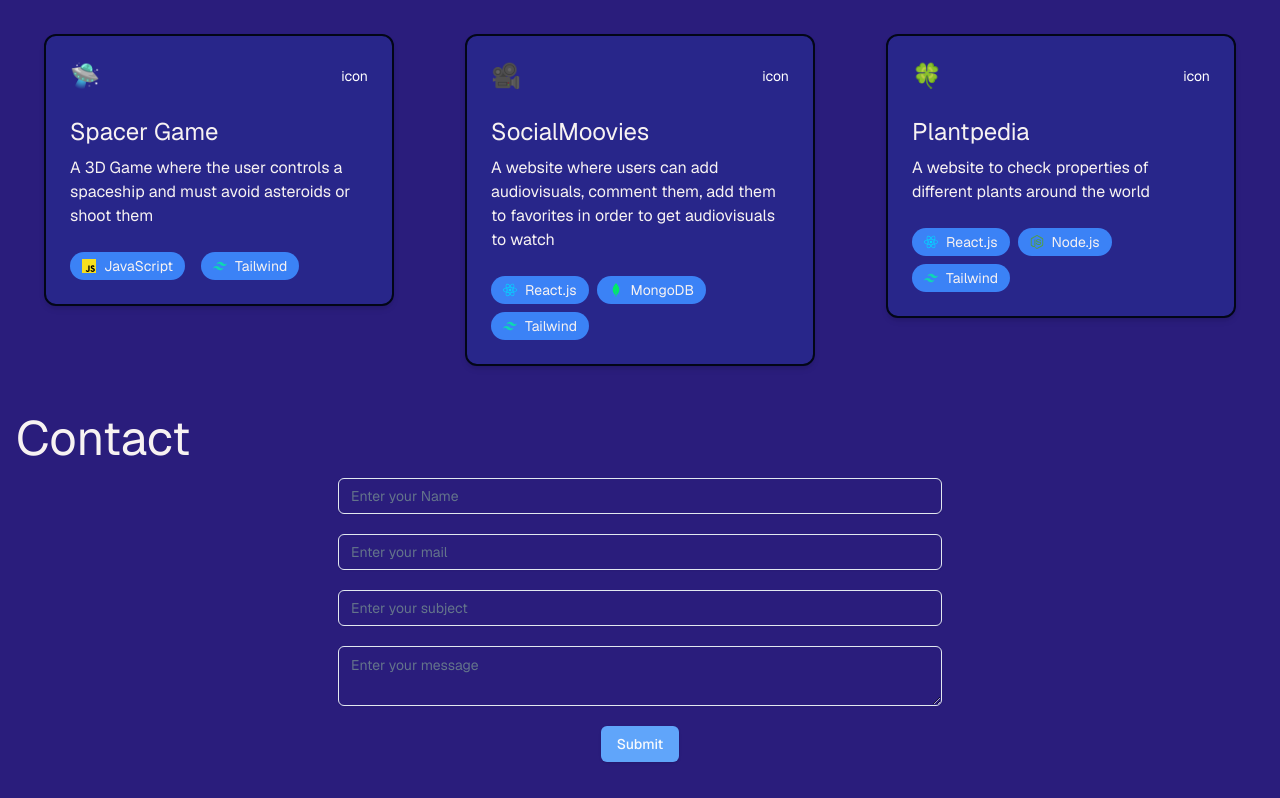
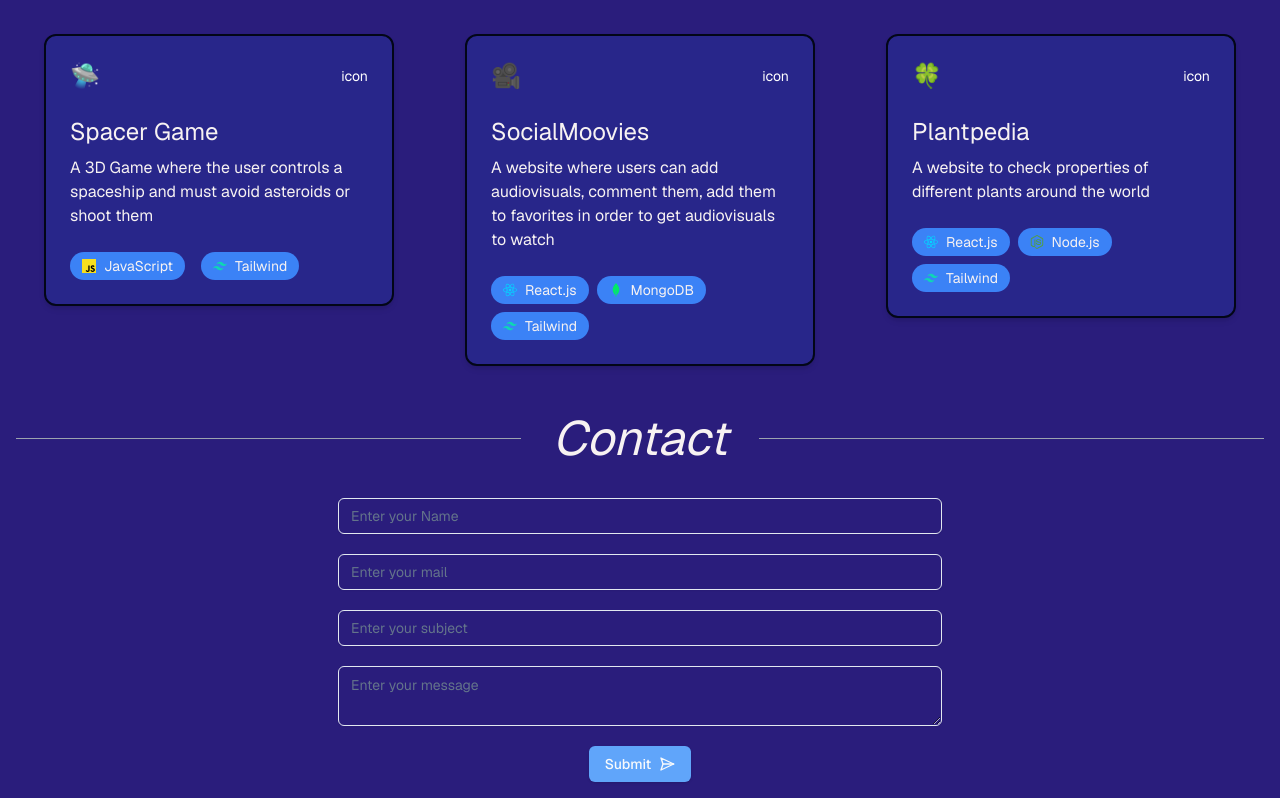
Before and after one commit to Joff317/Portfolio, a Next.js app: page / in a window 1280 px wide. Shown: the part 1028-1826 px from the top of the page. Built offline with nearby package versions, Linux system fonts and the light colour scheme; a web font is replaced by a local one.

Commit message:
contact design almost done & fix env variable issues

```diff
--- a/components/Contact.tsx
+++ b/components/Contact.tsx
@@ -5,6 +5,7 @@ import { Textarea } from "./ui/textarea";
 import { useRef, useState } from "react";
 import emailjs from "@emailjs/browser";
 import { Button } from "./ui/button";
+import { SendIcon } from "./icons/Send";
 
 export default function Contact() {
   const form = useRef<HTMLFormElement>(null);
@@ -16,11 +17,11 @@ export default function Contact() {
     if (form.current) {
       emailjs
         .sendForm(
-          `${process.env.SERVICE_ID_KEY}`,
-          `${process.env.TEMPLATE_ID_KEY}`,
+          process.env.NEXT_PUBLIC_SERVICE_ID_KEY as string,
+          process.env.NEXT_PUBLIC_TEMPLATE_ID_KEY as string,
           form.current,
           {
-            publicKey: `${process.env.PUBLIC_ID_KEY}`,
+            publicKey: process.env.NEXT_PUBLIC_ID_KEY as string,
           }
         )
         .then(
@@ -41,12 +42,16 @@ export default function Contact() {
 
   return (
     <PageContainer>
-      <p className="text-5xl">Contact</p>
+      <div className="flex flex-row items-center">
+        <div className="flex-grow border-t border-gray-400"></div>
+        <p className="text-5xl mx-8 italic">Contact</p>
+        <div className="flex-grow border-t border-gray-400"></div>
+      </div>
 
       <form
         ref={form}
         onSubmit={sendEmail}
-        className="mx-auto flex flex-col gap-5 max-w-[700px] justify-center items-center mt-4 px-12"
+        className="mx-auto flex flex-col gap-5 max-w-[700px] justify-center items-center mt-9 px-12"
       >
         <Input
           type="text"
@@ -77,8 +82,11 @@ export default function Contact() {
           className=""
         />
 
-        <Button type="submit" className=" bg-blue-400 hover:bg-blue-300">
-          Submit
+        <Button type="submit" className="bg-blue-400 hover:bg-blue-300 gap-4">
+          <div className="flex flex-row gap-2 items-center">
+            <p>Submit</p>
+            <SendIcon size={16} />
+          </div>
         </Button>
       </form>
 
--- /dev/null
+++ b/components/icons/Send.tsx
@@ -0,0 +1,22 @@
+import { ComponentProps, ComponentPropsWithoutRef } from "react";
+
+export const SendIcon = (
+  props: ComponentPropsWithoutRef<"svg"> & { size?: number }
+) => {
+  return (
+    <svg
+      xmlns="http://www.w3.org/2000/svg"
+      width={props.size}
+      height={props.size}
+      viewBox="0 0 24 24"
+      fill="none"
+      stroke="currentColor"
+      stroke-width="2"
+      stroke-linecap="round"
+      stroke-linejoin="round"
+    >
+      <path d="m3 3 3 9-3 9 19-9Z" />
+      <path d="M6 12h16" />
+    </svg>
+  );
+};
--- a/package.json
+++ b/package.json
@@ -20,7 +20,7 @@
     "dotenv": "^16.4.5",
     "embla-carousel-react": "^8.1.5",
     "geist": "^1.3.0",
-    "lucide-react": "^0.394.0",
+    "lucide-react": "^0.396.0",
     "next": "14.2.3",
     "nodemailer": "^6.9.13",
     "react": "^18",
```
Also changed, not shown: 1 other file (tests, documents, lock files or other folders).
